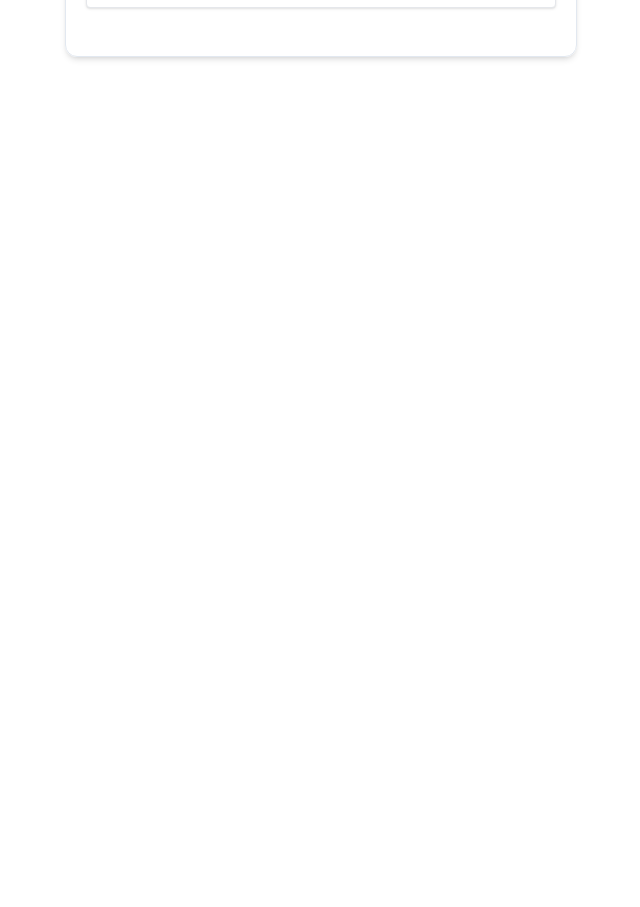
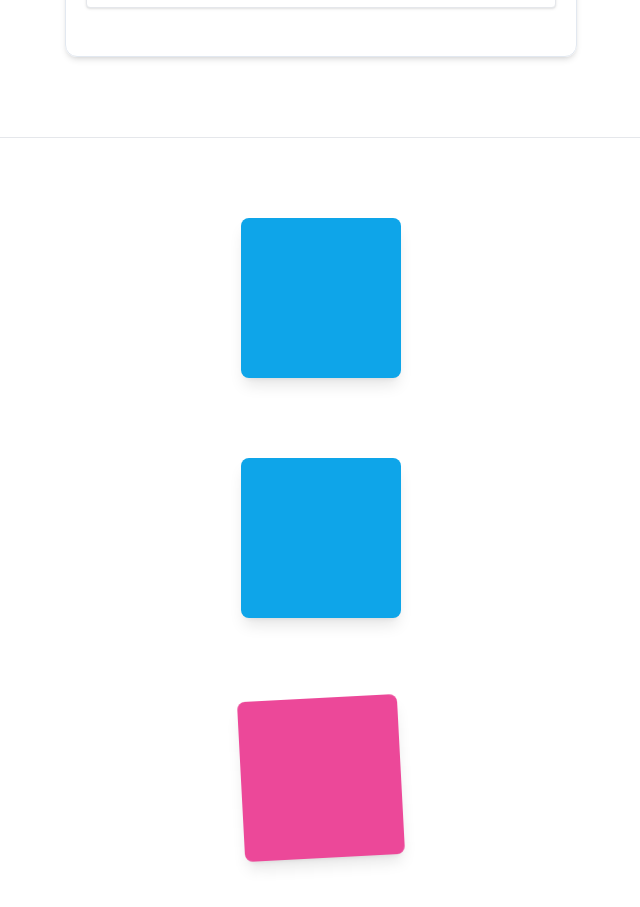
Before and after one commit to tobialbertino/try-svelte, a SvelteKit app: page /try in a window 1280 px wide. Shown: the part 2620-3527 px from the top of the page, without its empty margins (319-959 px from the left). Before the commit the page ends 3061 px from the top, so only its background shows below. Built offline with nearby package versions, Linux system fonts and the light colour scheme.

Commit message:
episode 7

```diff
--- a/src/routes/(try)/try/+page.svelte
+++ b/src/routes/(try)/try/+page.svelte
@@ -100,6 +100,19 @@
 		</form>
 	</div>
 
+	<hr class="my-20">
+
+	<div class="w-40 h-40 bg-sky-500 mx-auto rounded-lg shadow-lg hover:scale-125 hover:rotate-45 hover:translate-x-16 hover:bg-pink-500 transition">
+	</div>
+
+	<div class="w-40 h-40 mx-auto rounded-lg mt-20 group">
+		<div class="w-full h-full bg-sky-500 rounded-lg shadow-lg group-hover:rotate-180 origin-top-left transition duration-1000 delay-1000">
+		</div>
+	</div>
+
+	<div class="w-40 h-40 mt-20 bg-pink-500 mx-auto rounded-lg shadow-lg animate-goyang">
+	</div>
+
 	<div class="mb-96" />
 </body>
 
--- a/tailwind.config.cjs
+++ b/tailwind.config.cjs
@@ -3,7 +3,18 @@ module.exports = {
   content: ['./src/**/*.{html,js,svelte,ts}'],
   darkMode: 'class',
   theme: {
-    extend: {},
+    extend: {
+      animation: {
+        'spin-slow' : 'spin 3s linear infinite',
+        goyang: 'goyang 1s ease-in-out infinite',
+      },
+      keyframes: {
+        goyang: {
+          '0%, 100%': {transform: 'rotate(-3deg)'},
+          '50%': {transform: 'rotate(3deg)'},
+        },
+      },
+    },
   },
   plugins: [],
 }
```
